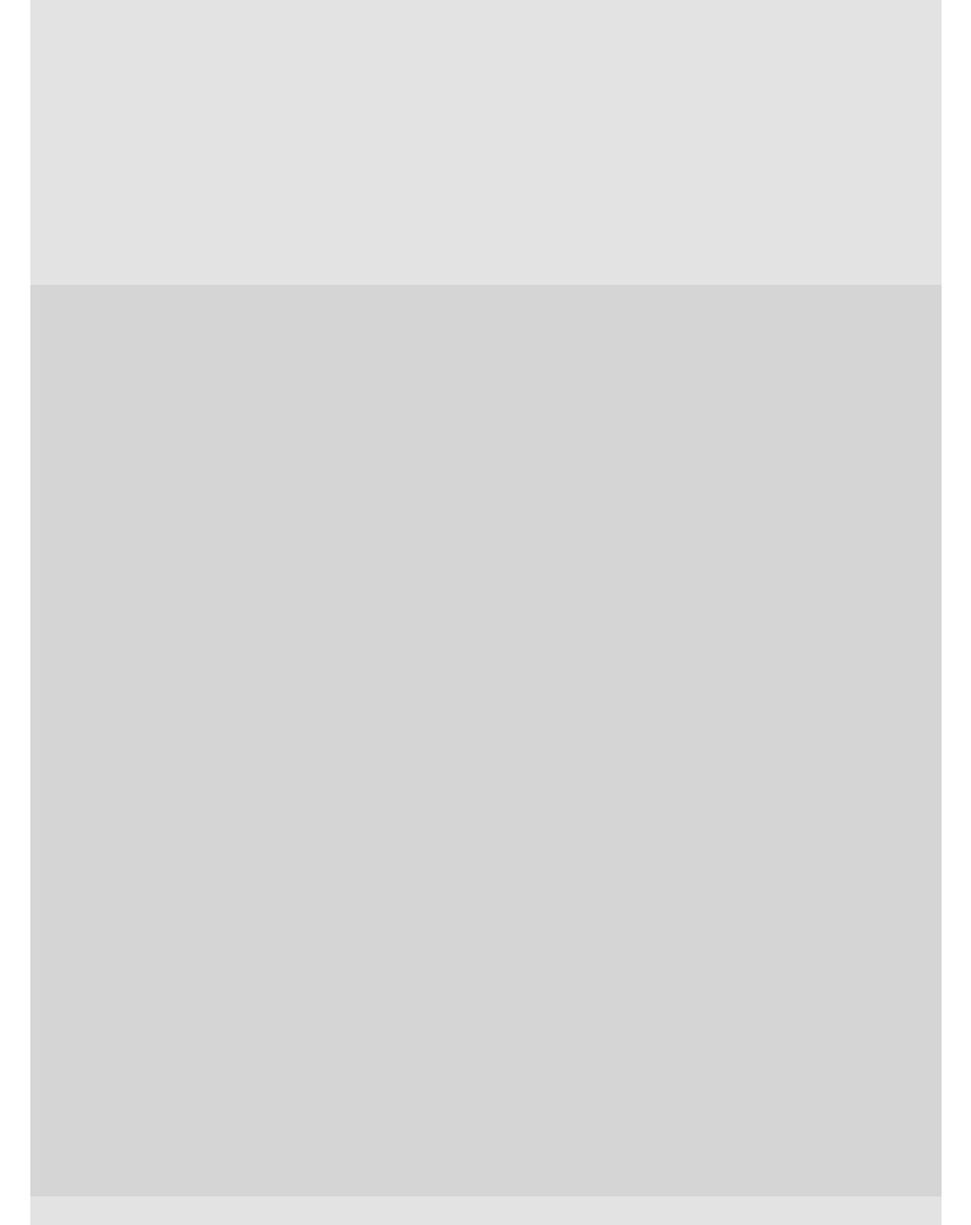
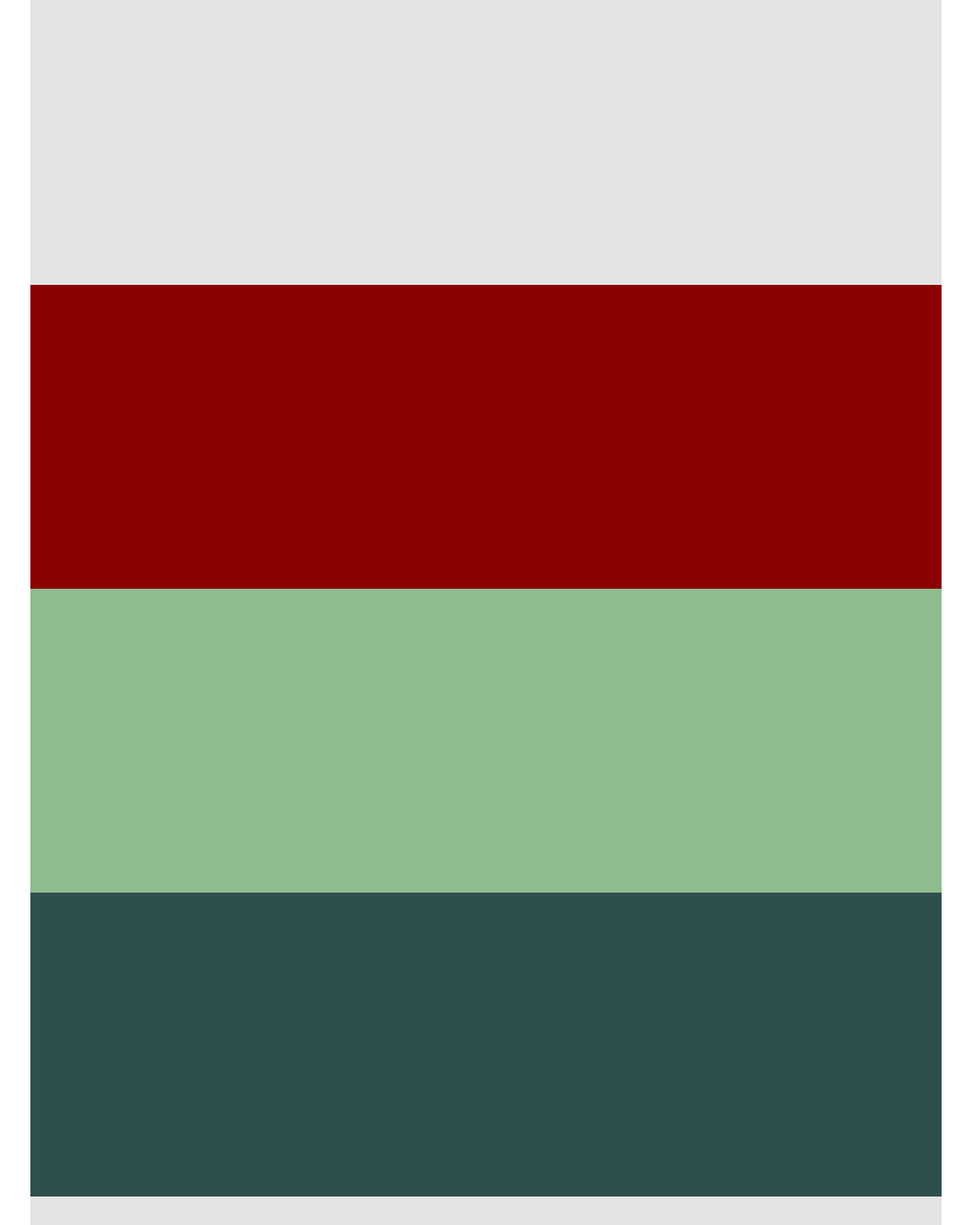
Before and after one commit to monacojay/colors-starter, a plain HTML site: page index.html in a window 1280 px wide. Shown: the whole page at 95% size, without its empty margins (128-1151 px from the left). Drawn offline with Linux system fonts and the light colour scheme.

Commit message:
Assigned different color schemes to different media queries.

```diff
--- a/css/main.css
+++ b/css/main.css
@@ -34,15 +34,15 @@ header {
 }
 
 #column-1 {
-  background: #d5d5d5;
+  background: red;
 }
 
 #column-2 {
-  background: #d5d5d5;
+  background: grey;
 }
 
 #column-3 {
-  background: #d5d5d5;
+  background: blue;
 }
 
 
@@ -64,15 +64,15 @@ footer {
   }
 
   #column-1 {
-    background-color: ;
+    background-color: darkgoldenrod;
   }
 
   #column-2 {
-    background-color: ;
+    background-color: darkgrey;
   }
 
   #column-3 {
-    background-color: ;
+    background-color: darkblue;
   }
 
   footer {
@@ -89,15 +89,15 @@ footer {
   }
 
   #column-1 {
-    background-color: ;
+    background-color: darkred;
   }
 
   #column-2 {
-    background-color: ;
+    background-color: darkseagreen;
   }
 
   #column-3 {
-    background-color: ;
+    background-color: darkslategray;
   }
 
   footer {
--- a/index.html
+++ b/index.html
@@ -3,7 +3,7 @@
   <head>
     <meta charset="UTF-8">
     <meta name="viewport" content="width=device-width, initial-scale=1">
-    <title>Skillcrush Testing</title>
+    <title>Colors Starter</title>
     <link rel="stylesheet" type="text/css" href="css/main.css" />
   </head>
 
```
